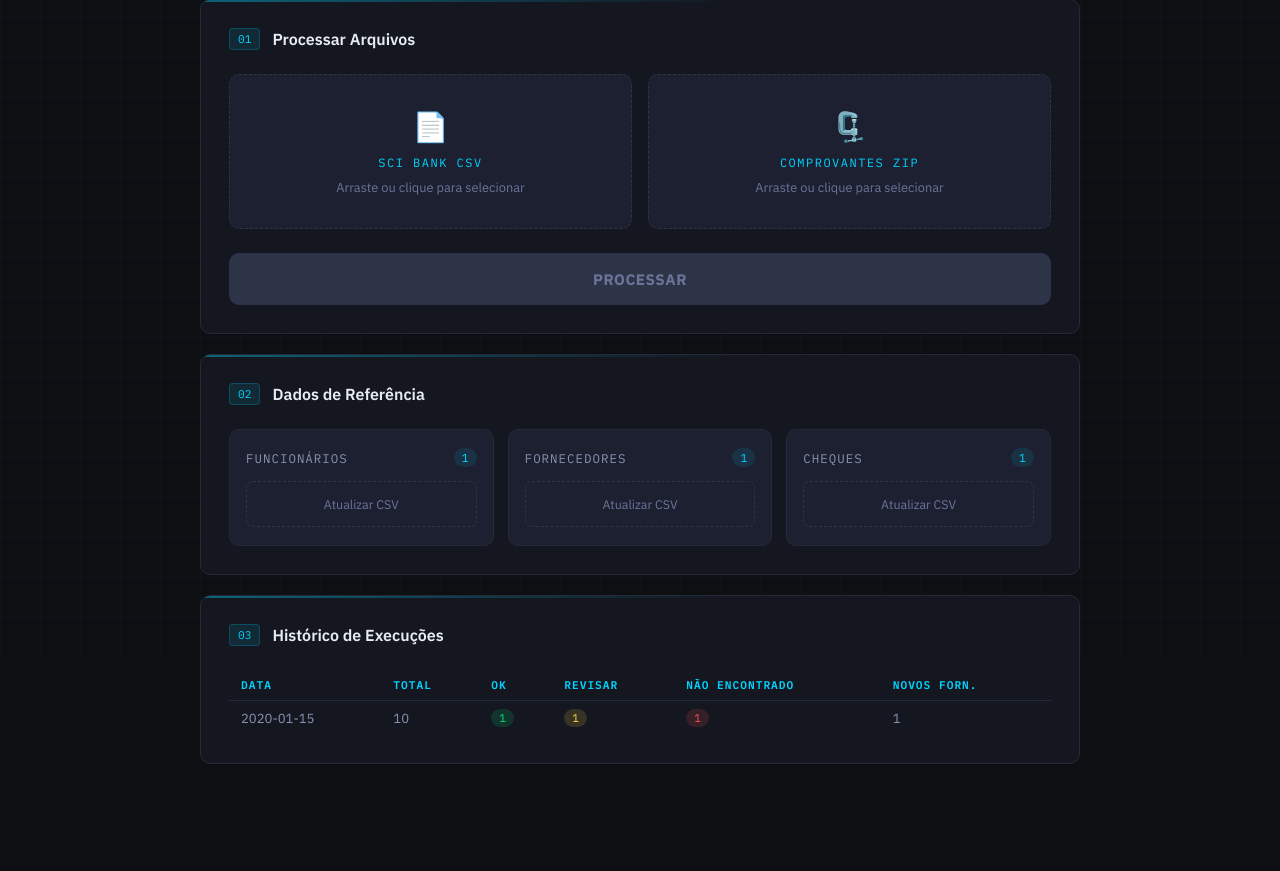
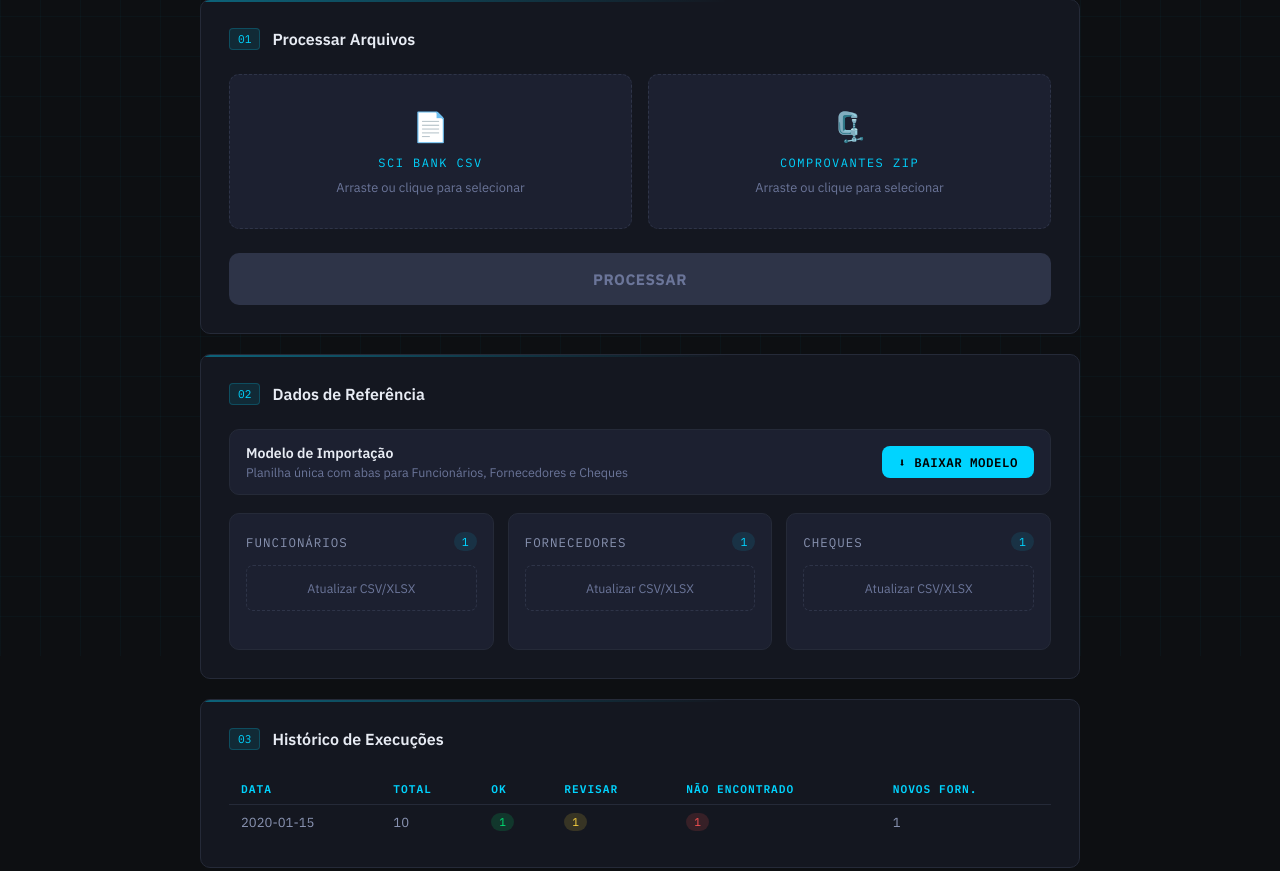
Before and after one commit to Bsgoncalves822/fam-app, a Flask app: page / in a window 1280 px wide. Shown: the part 144-1015 px from the top of the page. Before the commit the page ends 908 px from the top, so only its background shows below. Run offline with Flask 3, Linux system fonts and the light colour scheme; tables that the repository leaves empty hold one stand-in row (values such as "Sample post").

Commit message:
feat: unified xlsx import template for funcionarios/fornecedores/cheques

```diff
--- a/app.py
+++ b/app.py
@@ -740,34 +740,145 @@ def get_data(ref_type):
             rows = conn.execute('SELECT numero as Numero, portador as Portador FROM cheques').fetchall()
     return jsonify([dict(r) for r in rows])
 
+SHEET_ALIASES = {
+    'funcionarios': ['funcionarios', 'funcionário', 'funcionários'],
+    'fornecedores': ['fornecedores', 'fornecedor'],
+    'cheques': ['cheques', 'cheque'],
+}
+
+def import_funcionarios_df(df, conn):
+    df = df.rename(columns={c: str(c).strip().upper() for c in df.columns})
+    count = 0
+    for _, row in df.iterrows():
+        nome = str(row.get('NOME', '')).strip()
+        if nome and nome.lower() != 'nan':
+            conn.execute('INSERT OR IGNORE INTO funcionarios (nome) VALUES (?)', (nome,))
+            count += 1
+    return count
+
+def import_fornecedores_df(df, conn):
+    df = df.rename(columns={c: str(c).strip().upper() for c in df.columns})
+    count = 0
+    for _, row in df.iterrows():
+        cnpj = re.sub(r'[^\d]', '', str(row.get('CNPJ', '')))
+        nome = str(row.get('NOME', '')).strip()
+        if cnpj and nome and nome.lower() != 'nan':
+            conn.execute('INSERT OR REPLACE INTO fornecedores (cnpj, nome, source, confirmed) VALUES (?,?,?,1)', (cnpj, nome, 'CADASTRO'))
+            count += 1
+    return count
+
+def import_cheques_df(df, conn):
+    df = df.rename(columns={c: str(c).strip().upper() for c in df.columns})
+    count = 0
+    for _, row in df.iterrows():
+        num = str(row.get('NUMERO', '')).strip()
+        por = str(row.get('PORTADOR', '')).strip()
+        if num and por and num.lower() != 'nan' and por.lower() != 'nan':
+            conn.execute('INSERT OR REPLACE INTO cheques (numero, portador) VALUES (?,?)', (num, por))
+            count += 1
+    return count
+
+IMPORTERS = {
+    'funcionarios': import_funcionarios_df,
+    'fornecedores': import_fornecedores_df,
+    'cheques': import_cheques_df,
+}
+
 @app.route('/data/<ref_type>', methods=['POST'])
 def update_data(ref_type):
     if ref_type not in ['funcionarios', 'fornecedores', 'cheques']:
         return jsonify({"error": "Invalid"}), 400
     if 'file' not in request.files: return jsonify({"error": "No file"}), 400
     f = request.files['file']
-    path = os.path.join(app.config['DATA_FOLDER'], f"{ref_type}_upload.csv")
+    filename = f.filename or ''
+    ext = os.path.splitext(filename)[1].lower()
+    path = os.path.join(app.config['DATA_FOLDER'], f"{ref_type}_upload{ext or '.csv'}")
     f.save(path)
-    df = pd.read_csv(path, dtype=str).fillna('')
-    with get_db() as conn:
-        if ref_type == 'fornecedores':
-            for _, row in df.iterrows():
-                cnpj = re.sub(r'[^\d]', '', row.get('CNPJ', ''))
-                nome = row.get('NOME', '').strip()
-                if cnpj and nome:
-                    conn.execute('INSERT OR REPLACE INTO fornecedores (cnpj, nome, source, confirmed) VALUES (?,?,?,1)', (cnpj, nome, 'CADASTRO'))
-        elif ref_type == 'funcionarios':
-            for _, row in df.iterrows():
-                nome = row.get('NOME', '').strip()
-                if nome:
-                    conn.execute('INSERT OR IGNORE INTO funcionarios (nome) VALUES (?)', (nome,))
-        else:
-            for _, row in df.iterrows():
-                num = row.get('Numero', '').strip()
-                por = row.get('Portador', '').strip()
-                if num and por:
-                    conn.execute('INSERT OR REPLACE INTO cheques (numero, portador) VALUES (?,?)', (num, por))
-    return jsonify({"success": True})
+
+    counts = {}
+
+    if ext in ('.xlsx', '.xls'):
+        xls = pd.ExcelFile(path)
+        sheet_map = {s.strip().lower(): s for s in xls.sheet_names}
+
+        with get_db() as conn:
+            for rtype, aliases in SHEET_ALIASES.items():
+                match = next((sheet_map[a] for a in aliases if a in sheet_map), None)
+                if match:
+                    df = pd.read_excel(path, sheet_name=match, dtype=str).fillna('')
+                    counts[rtype] = IMPORTERS[rtype](df, conn)
+
+        if not counts:
+            return jsonify({"error": "Nenhuma aba reconhecida (Funcionarios/Fornecedores/Cheques)"}), 400
+
+    else:
+        df = pd.read_csv(path, dtype=str).fillna('')
+        with get_db() as conn:
+            counts[ref_type] = IMPORTERS[ref_type](df, conn)
+
+    return jsonify({"success": True, "imported": counts})
+
+@app.route('/template/download')
+def download_template():
+    out_path = os.path.join(app.config['OUTPUT_FOLDER'], 'FAM_Modelo_Importacao.xlsx')
+    wb = Workbook()
+
+    header_fill = PatternFill(start_color="0D0F12", end_color="0D0F12", fill_type="solid")
+    header_font = Font(bold=True, color="00D4FF", size=10)
+    header_align = Alignment(horizontal='center', vertical='center')
+
+    def style_header(ws, headers, widths):
+        for i, (h, w) in enumerate(zip(headers, widths), 1):
+            cell = ws.cell(row=1, column=i, value=h)
+            cell.font = header_font
+            cell.fill = header_fill
+            cell.alignment = header_align
+            ws.column_dimensions[get_column_letter(i)].width = w
+        ws.row_dimensions[1].height = 22
+        ws.freeze_panes = 'A2'
+
+    ws1 = wb.active
+    ws1.title = "Funcionarios"
+    style_header(ws1, ['NOME'], [40])
+    ws1.append(['JOAO DA SILVA SANTOS'])
+
+    ws2 = wb.create_sheet("Fornecedores")
+    style_header(ws2, ['CNPJ', 'NOME'], [22, 45])
+    ws2.append(['12345678000199', 'EMPRESA EXEMPLO LTDA'])
+
+    ws3 = wb.create_sheet("Cheques")
+    style_header(ws3, ['Numero', 'Portador'], [15, 40])
+    ws3.append(['1234', 'FORNECEDOR EXEMPLO'])
+
+    ws4 = wb.create_sheet("Instrucoes")
+    ws4.column_dimensions['A'].width = 90
+    instructions = [
+        "INSTRUCOES DE USO — MODELO DE IMPORTACAO FAM",
+        "",
+        "Este arquivo possui 3 abas de dados: Funcionarios, Fornecedores, Cheques.",
+        "",
+        "Voce pode preencher quantas abas quiser neste mesmo arquivo.",
+        "Ao subir o arquivo em qualquer um dos 3 campos de upload (Funcionarios,",
+        "Fornecedores ou Cheques), o sistema vai ler TODAS as abas presentes",
+        "e atualizar cada categoria correspondente automaticamente.",
+        "",
+        "Tambem e possivel enviar apenas um CSV simples de uma categoria,",
+        "no formato das colunas mostradas na aba correspondente.",
+        "",
+        "FUNCIONARIOS: coluna NOME (nome completo do colaborador)",
+        "FORNECEDORES: colunas CNPJ (somente numeros, 14 digitos) e NOME",
+        "CHEQUES: colunas Numero (numero do cheque) e Portador (nome do beneficiario)",
+        "",
+        "Nao altere os nomes dos cabecalhos (primeira linha) das abas.",
+        "Linhas de exemplo podem ser apagadas ou sobrescritas.",
+    ]
+    for i, line in enumerate(instructions, 1):
+        cell = ws4.cell(row=i, column=1, value=line)
+        if i == 1:
+            cell.font = Font(bold=True, color="00D4FF", size=12)
+
+    wb.save(out_path)
+    return send_file(out_path, as_attachment=True, download_name='FAM_Modelo_Importacao.xlsx')
 
 @app.route('/data/<ref_type>/delete', methods=['POST'])
 def delete_data(ref_type):
--- a/templates/index.html
+++ b/templates/index.html
@@ -67,6 +67,7 @@
         .ref-count { font-family: 'IBM Plex Mono', monospace; font-size: 0.72rem; color: var(--accent); background: rgba(0,212,255,0.1); padding: 2px 8px; border-radius: 10px; }
         .dropzone-sm { border: 1px dashed var(--border2); border-radius: 7px; padding: 14px 10px; text-align: center; cursor: pointer; transition: all 0.2s; font-size: 0.78rem; color: var(--muted); }
         .dropzone-sm:hover { border-color: var(--accent); color: var(--accent); background: rgba(0,212,255,0.05); }
+        .import-msg { font-size: 0.7rem; color: var(--green); margin-top: 6px; min-height: 14px; text-align: center; font-family: 'IBM Plex Mono', monospace; }
 
         /* HISTORY */
         .history-table { width: 100%; border-collapse: collapse; font-size: 0.82rem; }
@@ -148,18 +149,28 @@
     <!-- 02: REFERENCE DATA -->
     <div class="card">
         <div class="card-header"><span class="card-num">02</span><span class="card-title">Dados de Referência</span></div>
+        <div style="margin-bottom:18px;display:flex;align-items:center;justify-content:space-between;background:var(--surface2);border:1px solid var(--border);border-radius:var(--radius);padding:14px 16px;flex-wrap:wrap;gap:10px;">
+            <div>
+                <div style="font-size:0.88rem;font-weight:600;color:var(--text)">Modelo de Importação</div>
+                <div style="font-size:0.78rem;color:var(--muted);margin-top:2px">Planilha única com abas para Funcionários, Fornecedores e Cheques</div>
+            </div>
+            <a href="/template/download" style="background:var(--accent);color:#000;font-family:'IBM Plex Mono',monospace;font-size:0.78rem;font-weight:700;padding:8px 16px;border-radius:8px;text-decoration:none;text-transform:uppercase;letter-spacing:0.5px;white-space:nowrap;">⬇ Baixar Modelo</a>
+        </div>
         <div class="ref-grid">
             <div class="ref-item">
                 <div class="ref-item-header"><span class="ref-name">Funcionários</span><span class="ref-count" id="count-funcionarios">—</span></div>
-                <div class="dropzone-sm" id="drop-funcionarios"><input type="file" id="file-funcionarios" accept=".csv" hidden>Atualizar CSV</div>
+                <div class="dropzone-sm" id="drop-funcionarios"><input type="file" id="file-funcionarios" accept=".csv,.xlsx,.xls" hidden>Atualizar CSV/XLSX</div>
+                <div class="import-msg" id="msg-funcionarios"></div>
             </div>
             <div class="ref-item">
                 <div class="ref-item-header"><span class="ref-name">Fornecedores</span><span class="ref-count" id="count-fornecedores">—</span></div>
-                <div class="dropzone-sm" id="drop-fornecedores"><input type="file" id="file-fornecedores" accept=".csv" hidden>Atualizar CSV</div>
+                <div class="dropzone-sm" id="drop-fornecedores"><input type="file" id="file-fornecedores" accept=".csv,.xlsx,.xls" hidden>Atualizar CSV/XLSX</div>
+                <div class="import-msg" id="msg-fornecedores"></div>
             </div>
             <div class="ref-item">
                 <div class="ref-item-header"><span class="ref-name">Cheques</span><span class="ref-count" id="count-cheques">—</span></div>
-                <div class="dropzone-sm" id="drop-cheques"><input type="file" id="file-cheques" accept=".csv" hidden>Atualizar CSV</div>
+                <div class="dropzone-sm" id="drop-cheques"><input type="file" id="file-cheques" accept=".csv,.xlsx,.xls" hidden>Atualizar CSV/XLSX</div>
+                <div class="import-msg" id="msg-cheques"></div>
             </div>
         </div>
     </div>
@@ -288,7 +299,17 @@ function downloadFile() { window.location.href = `/download/${currentTaskId}`; }
 
 // Reference data
 ['funcionarios', 'fornecedores', 'cheques'].forEach(type => {
-    setupDrop(`drop-${type}`, `file-${type}`, `/data/${type}`, () => loadRefData());
+    setupDrop(`drop-${type}`, `file-${type}`, `/data/${type}`, (data) => {
+        loadRefData();
+        if (data.imported) {
+            const parts = Object.entries(data.imported).map(([k, v]) => `${k}: +${v}`).join(' · ');
+            const msgEl = document.getElementById(`msg-${type}`);
+            if (msgEl) {
+                msgEl.textContent = parts;
+                setTimeout(() => { msgEl.textContent = ''; }, 5000);
+            }
+        }
+    });
 });
 
 async function loadRefData() {
```
